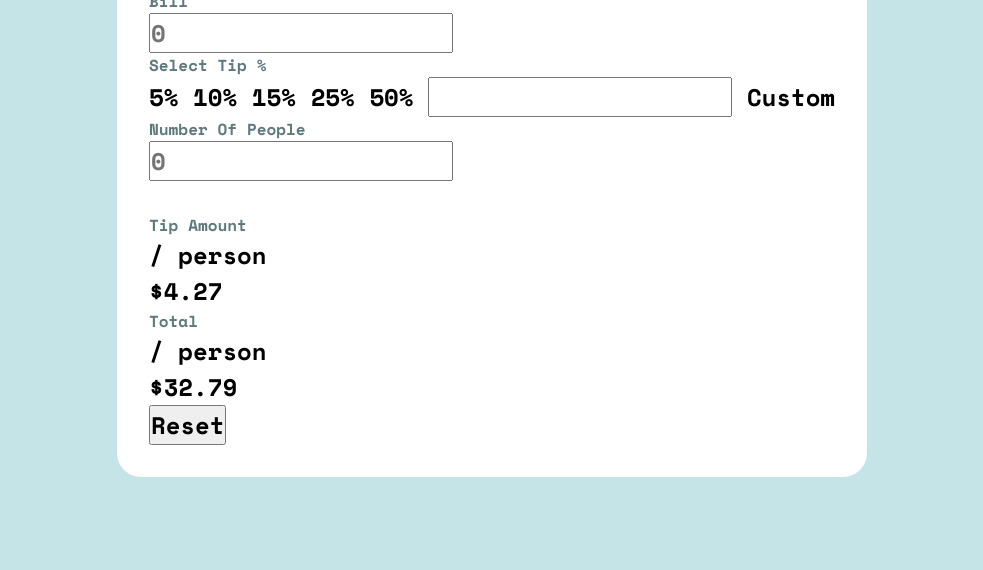
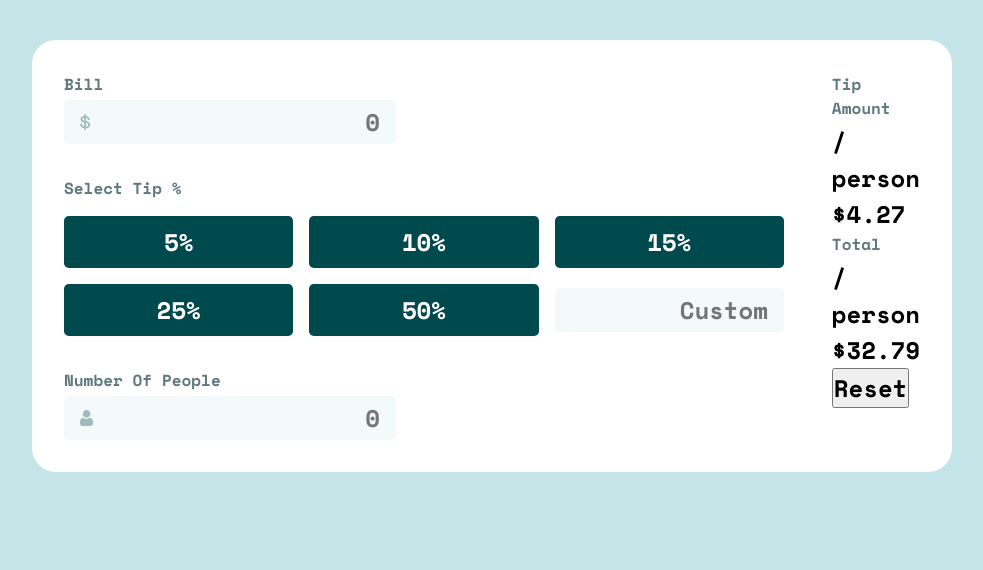
Before and after one commit to gumrahsindar/tip-calculator, a website: page index.html in a window 1280 px wide. Shown: the part 230-800 px from the top of the page, without its empty margins (148-1131 px from the left). Drawn offline with nearby package versions, Linux system fonts and the light colour scheme.

Commit message:
complete tip and billing section css

```diff
--- a/index.html
+++ b/index.html
@@ -18,28 +18,36 @@
       <section class="calc-section">
         <div class="billing-container">
           <h1>Bill</h1>
-          <input type="number" placeholder='0'>
+          <div class="number-input">
+            <input type="number" id='bill-input' placeholder='0'>
+            <label for="bill-input" style='display: none'>Bill input</label>
+            <img src="./public/images/icon-dollar.svg" alt="dollar icon">
+          </div>
         </div>
         <div class="tip-container">
           <h2>Select Tip %</h2>
-          <div class="percentages">
-            <input type="radio" name="tip-percentage" id="five-percent" value='5'>
+          <div class="percentages" aria-label='pick a tip percentage'>
+            <input type="radio" name="tip-percentage" id="five-percent" value='5' tabindex='1'>
             <label for="five-percent">5%</label>
-            <input type="radio" name="tip-percentage" id="ten-percent" value='10'>
+            <input type="radio" name="tip-percentage" id="ten-percent" value='10' tabindex='2'>
             <label for="ten-percent">10%</label>
-            <input type="radio" name="tip-percentage" id="fifteen-percent" value='15'>
+            <input type="radio" name="tip-percentage" id="fifteen-percent" value='15' tabindex='3'>
             <label for="fifteen-percent">15%</label>
-            <input type="radio" name="tip-percentage" id="twentyfive-percent" value='25'>
+            <input type="radio" name="tip-percentage" id="twentyfive-percent" value='25' tabindex='4'>
             <label for="twentyfive-percent">25%</label>
-            <input type="radio" name="tip-percentage" id="fifty-percent" value='50'>
+            <input type="radio" name="tip-percentage" id="fifty-percent" value='50' tabindex='5'>
             <label for="fifty-percent">50%</label>
-            <input type="number" name="tip-percentage-custom" id="custom-percent">
-            <label for="custom-percent">Custom</label>
+            <input type="number" name="tip-percentage-custom" id="custom-percent" placeholder='Custom' tabindex='6'>
+            <label for="custom-percent" style='display: none;'>Custom</label>
           </div>
         </div>
         <div class="people-container">
           <h3>Number Of People</h3>
-          <input type="number" placeholder='0'>
+          <div class="number-input">
+            <label for="number-of-people" style='display: none;'>Number Of People:</label>
+            <input type="number" id="number-of-people" placeholder='0'>
+            <img src="./public/images/icon-person.svg" alt="person icon">
+          </div>
         </div>
       </section>
       <section class="result-section">
--- a/styles/main.css
+++ b/styles/main.css
@@ -23,9 +23,11 @@
 
   /* spacing */
   --space-6: 0.25rem;
+  --space-8: 0.5rem;
   --space-16: 1rem;
   --space-32: 2rem;
   --space-40: 2.5rem;
+  --space-48: 3rem;
   --space-56: 3.5rem;
   --space-88: 5.5rem;
 }
@@ -35,13 +37,18 @@ body {
   font-size: var(--fs-24);
   font-weight: 700;
   background-color: var(--clr-light-grayish-cyan);
-  margin-inline: auto;
-  min-height: 100vh;
+  min-height: 100%;
   display: flex;
   flex-direction: column;
   align-items: center;
   justify-content: center;
   gap: var(--space-40);
+  margin-top: var(--space-48);
+
+  @media (min-width: 768px) {
+    margin-top: 10rem;
+    gap: var(--space-56);
+  }
 }
 
 h1,
@@ -50,14 +57,36 @@ h3,
 h4 {
   font-size: var(--fs-16);
   color: var(--clr-dark-grayish-cyan);
+  margin-bottom: var(--space-6);
+}
+
+input,
+select {
+  border: none;
+  outline: none;
+  background-color: var(--clr-very-light-grayish-cyan);
+  text-align: right;
+  border-radius: 5px;
+  color: var(--clr-dark-cyan);
+  padding: var(--space-6) var(--space-16);
 }
 
 input[type="radio"] {
   display: none;
 }
 
+input[name="tip-percentage-custom"] {
+  width: 100%;
+}
+
 .percentages input[type="radio"] + label {
   cursor: pointer;
+  background-color: var(--clr-dark-cyan);
+  color: var(--clr-white);
+  text-align: center;
+  width: 100%;
+  padding-block: var(--space-8);
+  border-radius: 0.3rem;
 }
 
 .main-container {
@@ -65,6 +94,47 @@ input[type="radio"] {
   flex-direction: column;
   background-color: var(--clr-white);
   padding: var(--space-32);
-  border-radius: 1.5rem;
+  border-radius: 1.5rem 1.5rem 0 0;
+  gap: var(--space-32);
+  max-width: 920px;
+
+  @media (min-width: 768px) {
+    flex-direction: row;
+    padding: var(--space-32);
+    gap: var(--space-48);
+    border-radius: 1.5rem;
+  }
+}
+
+.calc-section {
+  display: flex;
+  flex-direction: column;
   gap: var(--space-32);
 }
+
+.number-input {
+  position: relative;
+}
+
+.number-input img {
+  position: absolute;
+  top: 50%;
+  left: var(--space-16);
+  transform: translateY(-50%);
+}
+
+.tip-container h2 {
+  margin-bottom: var(--space-16);
+}
+
+.percentages {
+  display: grid;
+  grid-template-columns: repeat(2, 1fr);
+  align-items: center;
+  justify-items: center;
+  gap: var(--space-16);
+
+  @media (min-width: 768px) {
+    grid-template-columns: repeat(3, 1fr);
+  }
+}
--- a/styles/reset.css
+++ b/styles/reset.css
@@ -59,6 +59,16 @@ select {
   font: inherit;
 }
 
+input[type="number"]::-webkit-inner-spin-button,
+input[type="number"]::-webkit-outer-spin-button {
+  -webkit-appearance: none;
+  margin: 0;
+}
+
+input[type="number"] {
+  -moz-appearance: textfield;
+}
+
 /* Remove all animations, transitions and smooth scroll for people that prefer not to see them */
 @media (prefers-reduced-motion: reduce) {
   html:focus-within {
```
